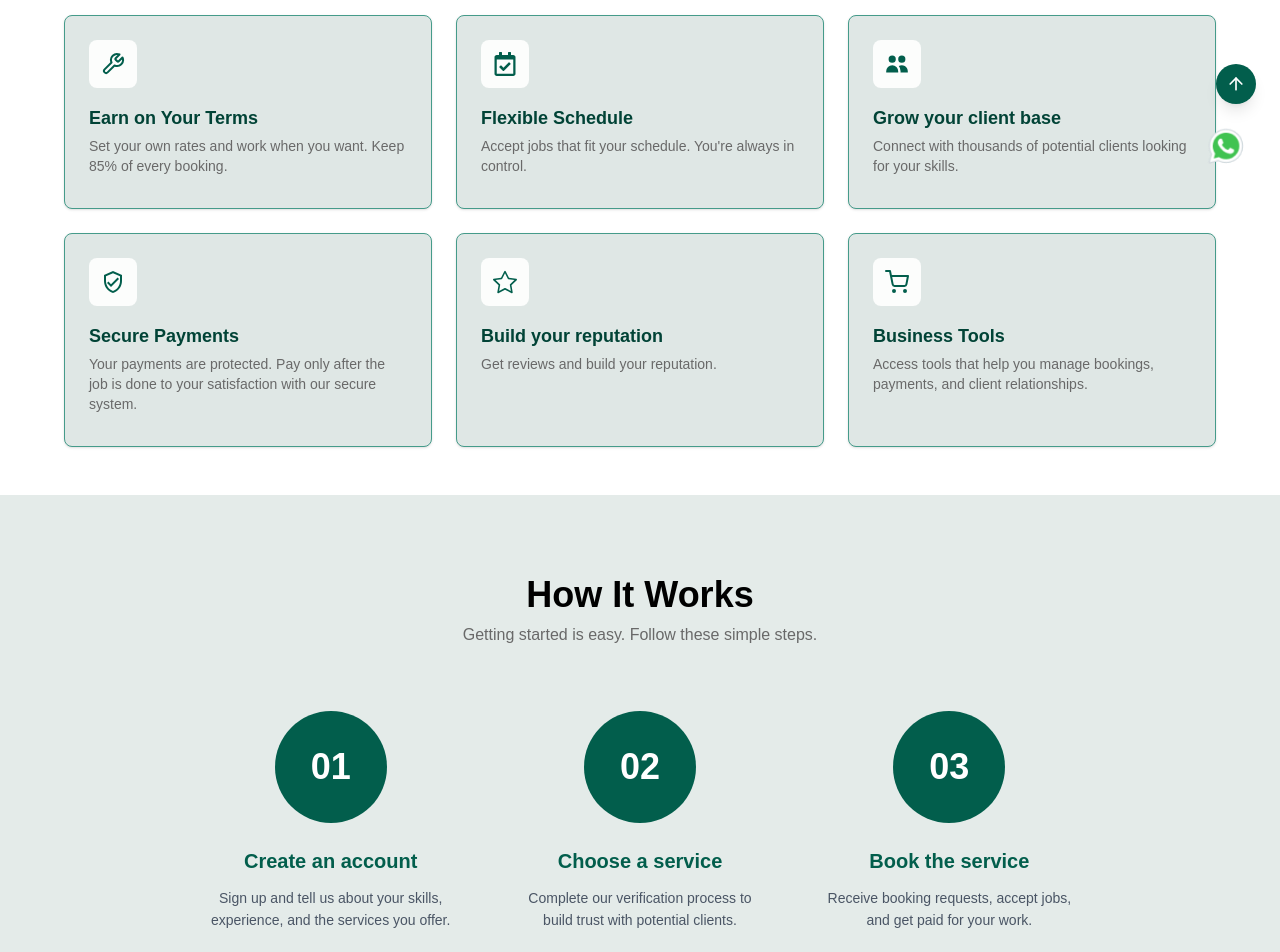
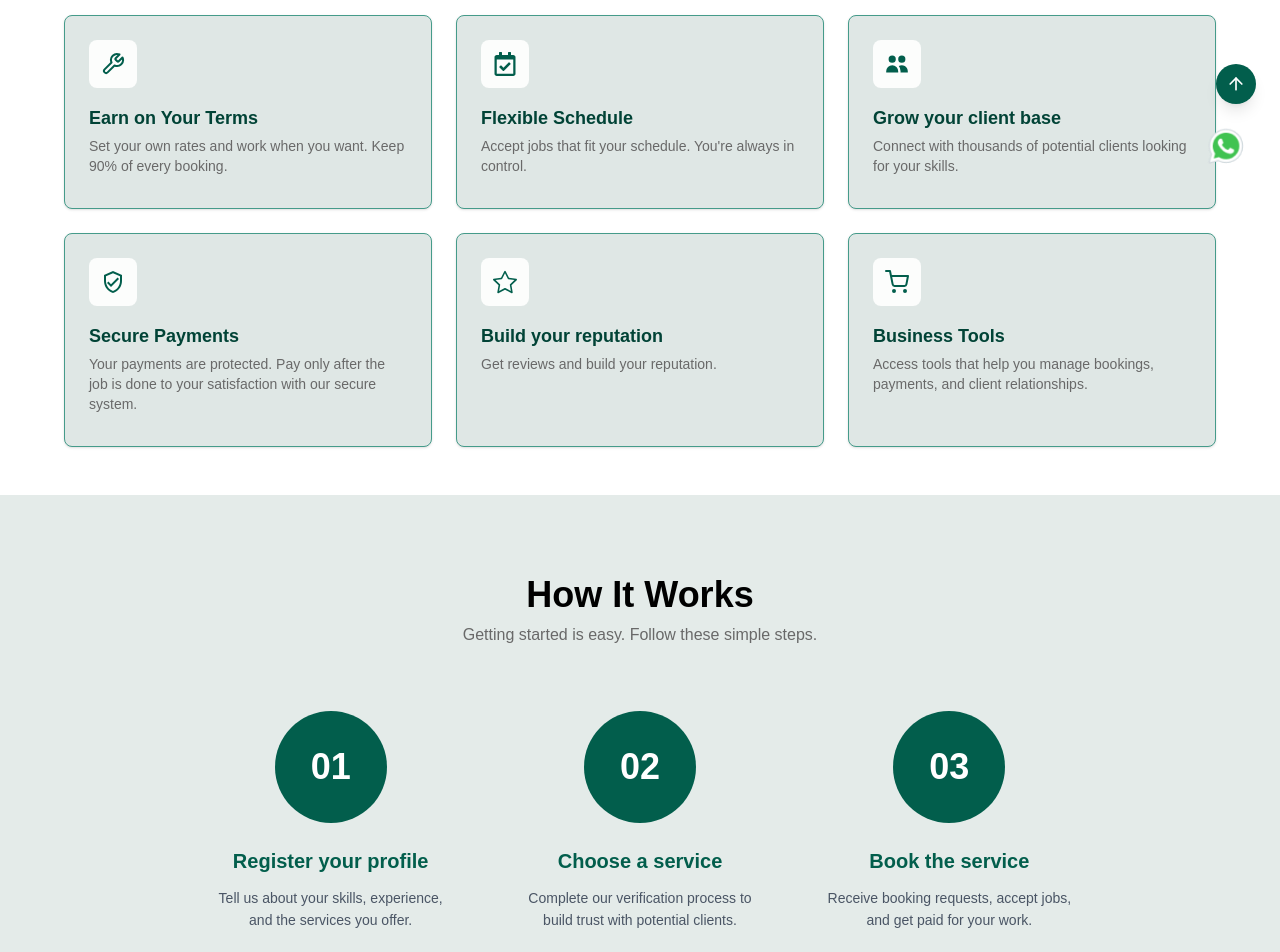
Before and after one commit to yvesjulio/gofixclean-deployingTest, a React (Vite) app: page /#/become-provider in a window 1280 px wide. Shown: the part 600-1552 px from the top of the page. Built offline with nearby package versions, Linux system fonts and the light colour scheme; no server answers.

Commit message:
modified provider page

```diff
--- a/src/components/provider/JoinUs.tsx
+++ b/src/components/provider/JoinUs.tsx
@@ -8,7 +8,7 @@ function JoinUs() {
   const categories = [
     {
       title: "Earn on Your Terms",
-      description: "Set your own rates and work when you want. Keep 85% of every booking.",
+      description: "Set your own rates and work when you want. Keep 90% of every booking.",
       icon: <FiTool />,
       bgColor: "bg-[#FCFDFC]",
       iconColor: "text-[#025E4C]",
--- a/src/components/provider/Work.tsx
+++ b/src/components/provider/Work.tsx
@@ -17,10 +17,10 @@ const Work: React.FC = () => {
               01
             </div>
             <h4 className="text-lg sm:text-lg md:text-xl font-semibold mb-3 text-brandText">
-              Create an account
+            Register  your profile
             </h4>
             <p className="text-gray-600 text-base sm:text-base md:text-sm leading-relaxed">
-              Sign up and tell us about your skills, experience, and the services you offer.
+             Tell us about your skills, experience, and the services you offer.
             </p>
           </div>
 
```
